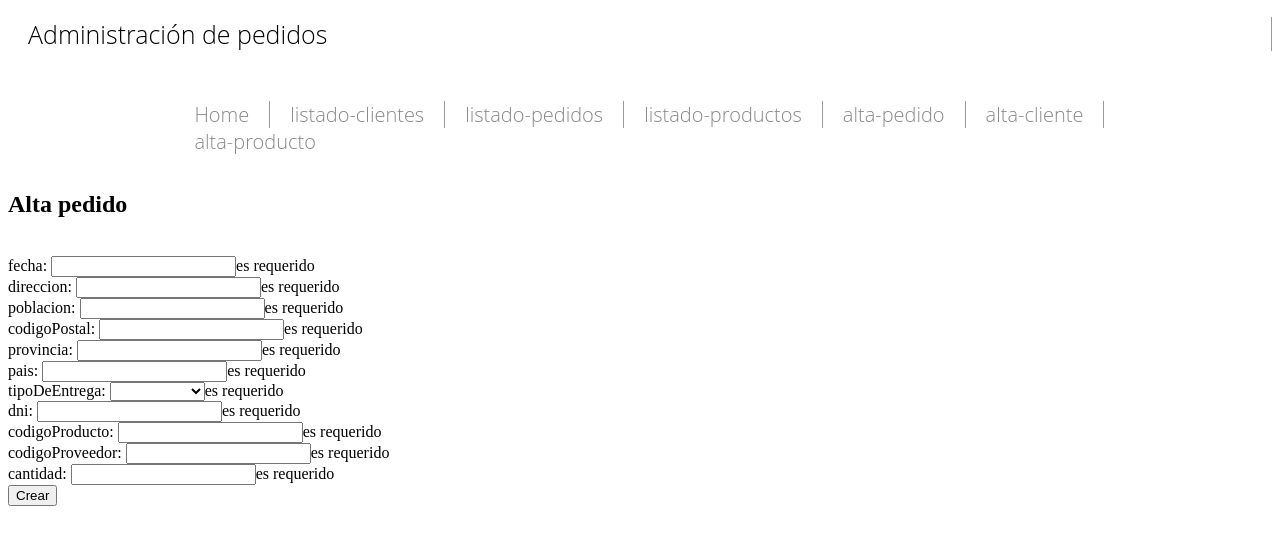
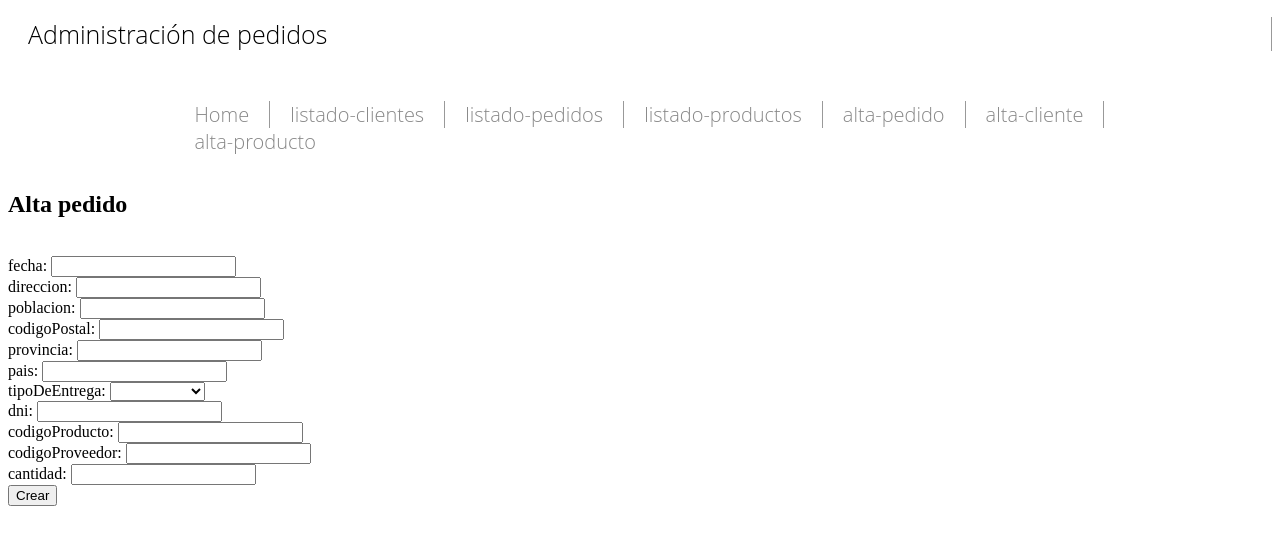
Before and after one commit to migueleme/angular, an Angular app: page /alta-pedido in a window 1280 px wide. Shown: the top 544 px of the page. Built offline with nearby package versions, Linux system fonts and the light colour scheme.

Commit message:
progreso en alta pedidos

```diff
--- a/src/app/components/alta-pedido/alta-pedido.component.html
+++ b/src/app/components/alta-pedido/alta-pedido.component.html
@@ -1,22 +1,21 @@
 <h2>Alta pedido</h2>
-{{pedido | json}}
 <br>
-<form [formGroup]= "pedidoForm" (submit)=create()>
+<form [formGroup]= "pedidoForm" >
 
-  <label>fecha: </label><input type="text" formControlName='fecha'><span *ngIf="pedidoForm.get('fecha').errors?.required">es requerido</span><br>
-  <label>direccion: </label><input type="text" formControlName='direccion'><span *ngIf="pedidoForm.get('direccion').errors?.required">es requerido</span><br>
-  <label>poblacion: </label><input type="text" formControlName='poblacion'><span *ngIf="pedidoForm.get('poblacion').errors?.required">es requerido</span><br>
-  <label>codigoPostal: </label><input type="text" formControlName='codigoPostal'><span *ngIf="pedidoForm.get('codigoPostal').errors?.required">es requerido</span><br>
-  <label>provincia: </label><input type="text" formControlName='provincia'><span *ngIf="pedidoForm.get('provincia').errors?.required">es requerido</span><br>
-  <label>pais: </label><input type="text" formControlName='pais'><span *ngIf="pedidoForm.get('pais').errors?.required">es requerido</span><br>
+  <label>fecha: </label><input type="text" formControlName='fecha'><br>
+  <label>direccion: </label><input type="text" formControlName='direccion'><br>
+  <label>poblacion: </label><input type="text" formControlName='poblacion'><br>
+  <label>codigoPostal: </label><input type="text" formControlName='codigoPostal'><br>
+  <label>provincia: </label><input type="text" formControlName='provincia'><br>
+  <label>pais: </label><input type="text" formControlName='pais'><br>
   <label>tipoDeEntrega: </label>
   <select formControlName='tipoDeEntrega'>
     <option>STANDARD</option>¡
     <option>EXPRESS</option>
-  </select><span *ngIf="pedidoForm.get('tipoDeEntrega').errors?.required">es requerido</span><br>
-  <label>dni: </label><input type="text" formControlName='dni'><span *ngIf="pedidoForm.get('dni').errors?.required">es requerido</span><br>
-  <label>codigoProducto: </label><input type="text" formControlName='codigoProducto'><span *ngIf="pedidoForm.get('codigoProducto').errors?.required">es requerido</span><br>
-  <label>codigoProveedor: </label><input type="text" formControlName='codigoProveedor'><span *ngIf="pedidoForm.get('codigoProveedor').errors?.required">es requerido</span><br>
-  <label>cantidad: </label><input type="text" formControlName='cantidad'><span *ngIf="pedidoForm.get('cantidad').errors?.required">es requerido</span><br>
-  <button >Crear</button>
+  </select><br>
+  <label>dni: </label><input type="text" formControlName='dni'><br>
+  <label>codigoProducto: </label><input type="text" formControlName='codigoProducto'><br>
+  <label>codigoProveedor: </label><input type="text" formControlName='codigoProveedor'><br>
+  <label>cantidad: </label><input type="text" formControlName='cantidad'><br>
+  <button (click) = "create()" >Crear</button>
 </form>
--- a/src/app/components/alta-pedido/alta-pedido.component.ts
+++ b/src/app/components/alta-pedido/alta-pedido.component.ts
@@ -3,6 +3,8 @@ import { Pedido } from 'src/app/model/pedido';
 import { FormGroup, FormBuilder, FormControl, Validators } from '@angular/forms';
 import { Producto } from 'src/app/model/producto';
 import { PedidoService } from 'src/app/services/pedido-service';
+import { Direccion } from 'src/app/model/direccion';
+import { Cliente } from 'src/app/model/cliente';
 
 @Component({
   selector: 'app-alta-pedido',
@@ -32,23 +34,25 @@ export class AltaPedidoComponent implements OnInit {
     });
   }
 
-  crear(){
+  create(){
     let pedido:Pedido = new Pedido();
     pedido.fecha                           = this.pedidoForm.get('fecha').value;
+    pedido.direccion = new Direccion();
     pedido.direccion.direccion             = this.pedidoForm.get('direccion').value;
     pedido.direccion.poblacion             = this.pedidoForm.get('poblacion').value;
     pedido.direccion.codigoPostal          = this.pedidoForm.get('codigoPostal').value;
     pedido.direccion.provincia             = this.pedidoForm.get('provincia').value;
     pedido.direccion.pais                  = this.pedidoForm.get('pais').value;
     pedido.tipoDeEntrega                   = this.pedidoForm.get('tipoDeEntrega').value;
+    pedido.cliente = new Cliente();
     pedido.cliente.dni                     = this.pedidoForm.get('dni').value;
-    let codigoProducto :string             = this.pedidoForm.get('codigoProducto').value
-    let codigoProveedor:string             = this.pedidoForm.get('codigoProveedor').value
+    let producto = new  Producto();
+    let codigo = { codigoProducto : this.pedidoForm.get('codigoProducto').value,codigoProveedor: this.pedidoForm.get('codigoProveedor').value}
+    producto.codigo = codigo;
     let cantidad                           = this.pedidoForm.get('cantidad').value
-    let codigo = {codigoProducto,codigoProveedor};
-    let producto = new  Producto(codigo);
-    pedido.lineasPedido.push({producto, cantidad}) ;
-    this.pedidoService.create(pedido).subscribe(
+    pedido.lineasPedido = [{producto, cantidad}] ;
+    console.log(pedido);
+    this.pedidoService.create([pedido]).subscribe(
       pedido => console.log(pedido.id)
     )
 
--- a/src/app/model/producto.ts
+++ b/src/app/model/producto.ts
@@ -16,8 +16,7 @@ export class Producto{
         peso?: number,
         tipoProducto?: string
     ){
-        this.codigo.codigoProducto=codigo.codigoProducto;
-        this.codigo.codigoProveedor=codigo.codigoProveedor;
+        this.codigo =codigo;
         this.nombre=nombre;
         this.peso=peso;
         this.tipoProducto=tipoProducto;
--- a/src/app/services/pedido-service.ts
+++ b/src/app/services/pedido-service.ts
@@ -18,8 +18,8 @@ export class PedidoService {
   getAll():Observable<Pedido[]>{
     return this.http.get<Pedido[]>(urlBase + "pedidos");
   }
-  create(pedido:Pedido): Observable<Pedido>{
-    return this.http.post<Pedido>(urlBase + "pedidos",pedido);
+  create(pedidos:Pedido[]): Observable<Pedido>{
+    return this.http.post<Pedido>(urlBase + "pedidos",pedidos);
   }
 
  }
```
